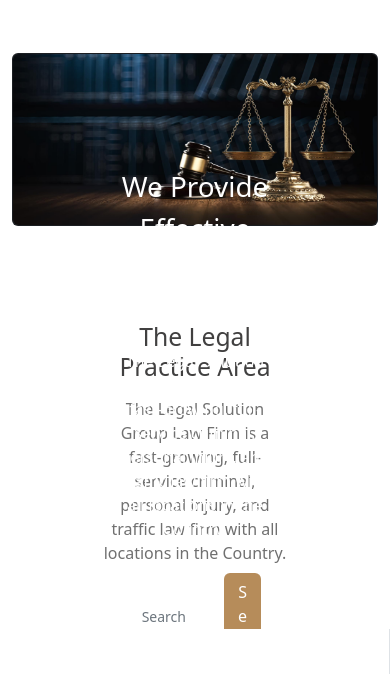
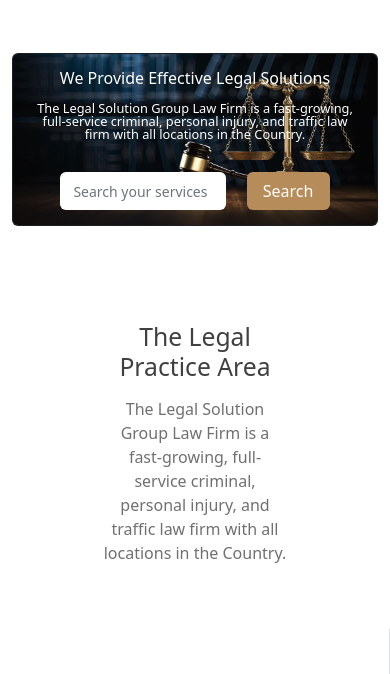
Before and after one commit to azaadd/legal-house, a plain HTML site: page index.html in a window 390 px wide. Shown: the part 115-789 px from the top of the page. Drawn offline with nearby package versions, Linux system fonts and the light colour scheme.

Commit message:
added all design and responsiveness finish

```diff
--- a/index.html
+++ b/index.html
@@ -93,9 +93,9 @@
         <!-- banner section -->
             <div class="card text-bg-dark mb-5">
                 <img src="images/banner.png" class="card-img w-100 mx-auto bg-dark bg-opacity-50 rounded" alt="...">
-                <div class="card-img-overlay w-50 text-center mx-auto mt-5 pt-5">
-                    <h1 class="card-title lh-base mt-3">We Provide Effective Legal Solutions</h1>
-                    <p class="card-text lh-base mt-3">The Legal Solution Group Law Firm is a fast-growing, full-service criminal, personal injury, and traffic law firm with all locations in the Country.</p>
+                <div class="card-img-overlay w-50 text-center mx-auto mt-5 pt-5 coustom-media">
+                    <h1 class="card-title lh-1 mt-3 font-size-title">We Provide Effective Legal Solutions</h1>
+                    <p class="card-text lh-base mt-3 font-size-description">The Legal Solution Group Law Firm is a fast-growing, full-service criminal, personal injury, and traffic law firm with all locations in the Country.</p>
                     <span class="btn w-50 text-start bg-white text-secondary mt-3 me-3"><small>Search your services</small></span>
                     <button class="btn primary-color text-white rounded w-25 mt-3">Search</button>
                 </div>
@@ -247,8 +247,8 @@
                 <h2 class="pt-5 mb-3 title-color">Frequently Asked Any Questions</h2>
                 <p class="text-color">Know that we will work aggressively for you to achieve the best possible outcome to your case.</p>
             </div>
-            <div class="row row-cols-1 row-cols-md-2">
-                <div class="col">
+            <div class="row row-cols-1 row-cols-md-2 flex-column-reverse">
+                <div class="col mt-4">
                     <div class="accordion" id="accordionExample">
                         <div class="accordion-item mb-4 rounded">
                             <h2 class="accordion-header" id="headingOne">
--- a/styles/style.css
+++ b/styles/style.css
@@ -23,3 +23,19 @@
     background-color: #B68C5A;
     margin-left: -7px;
 }
+@media only screen and (max-width: 576px){
+    .coustom-media{
+        width: auto!important;
+        margin-top: 0% !important;
+        padding-top: 0%!important;
+    }
+
+    .font-size-title{
+        font-size: 100%!important;
+    }
+    .font-size-description{
+        font-size: 80%!important;
+        line-height: 100%!important;
+    }
+
+}
```
